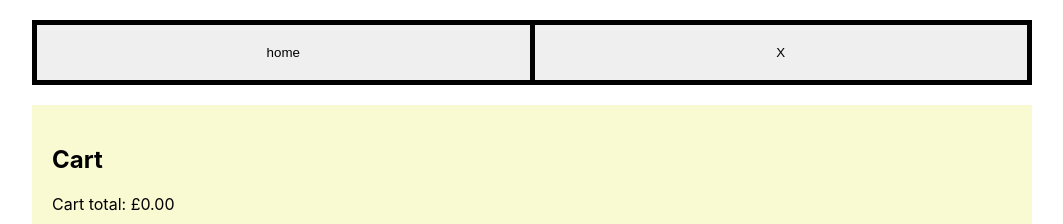
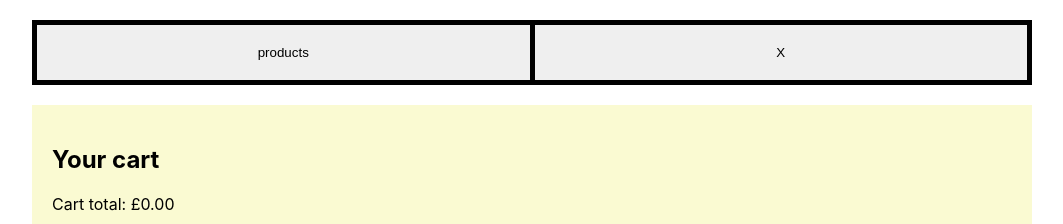
Before and after one commit to tyreer/store-exercise, a React (Create React App) app: page / in a window 1280 px wide. Both pictures are taken after a click on the button "cart". Shown: the top 224 px of the page, without its empty margins (108-1171 px from the left). Built offline with nearby package versions, Linux system fonts and the light colour scheme.

Commit message:
adjust product and cart item layout. add missing cart removal price update logic

```diff
--- a/src/Cart/Cart.js
+++ b/src/Cart/Cart.js
@@ -21,7 +21,7 @@ const Cart = ({ inventory, setInventory, cartContents, setCartContents }) => {
 
   return (
     <CartStyles>
-      <h1>Cart</h1>
+      <h1>Your cart</h1>
       {cartContents.map(product => (
         <CartItem
           key={product.id}
@@ -30,6 +30,8 @@ const Cart = ({ inventory, setInventory, cartContents, setCartContents }) => {
           inventory={inventory}
           cartContents={cartContents}
           setCartContents={setCartContents}
+          cartTotal={cartTotal}
+          setCartTotal={setCartTotal}
         />
       ))}
       <Voucher
--- a/src/CartItem/CartItem.js
+++ b/src/CartItem/CartItem.js
@@ -1,6 +1,6 @@
 import React from "react";
 import styled from "styled-components";
-import { updateItem, updateList } from "../utils/utils";
+import { updateItem, updateList, formatCurrency } from "../utils/utils";
 
 const CartItemStyles = styled.div`
   border: 1px solid darkgrey;
@@ -14,13 +14,13 @@ const CartItemStyles = styled.div`
   div {
     display: flex;
     justify-content: space-between;
-    margin-bottom: ${props => props.theme.gutter};
   }
 
   button {
-    width: 100px;
+    width: ${props => props.theme.buttonWidth};
     padding: 10px;
     margin-left: auto;
+    margin-top: ${props => props.theme.gutter};
     display: block;
     background: darkgray;
     color: white;
@@ -33,7 +33,9 @@ const CartItem = ({
   inventory,
   setInventory,
   cartContents,
-  setCartContents
+  setCartContents,
+  cartTotal,
+  setCartTotal
 }) => {
   const handleRemove = id => {
     const cartItemIndex = cartContents.findIndex(item => item.id === id);
@@ -58,14 +60,21 @@ const CartItem = ({
     const updatedCartContents = updateList(cartContents, cartItemIndex);
 
     setCartContents(updatedCartContents);
+    setCartTotal(
+      cartTotal -
+        cartContents[cartItemIndex].price * cartContents[cartItemIndex].quantity
+    );
   };
 
   return (
     <CartItemStyles>
       <h2>{product.name}</h2>
       <div>
+        <span>{product.category}</span>
+      </div>
+      <div>
         <span>{product.color}</span>
-        <span>{product.category}</span>
+        <span>{formatCurrency(product.price)}</span>
       </div>
       <span>{`Quantity: ${product.quantity}`}</span>
       <button
--- a/src/Layout/Layout.js
+++ b/src/Layout/Layout.js
@@ -5,7 +5,8 @@ import styled, { ThemeProvider } from "styled-components";
 const theme = {
   wideMedia: "min-width: 700px",
   maxWidth: "1000px",
-  gutter: "2rem"
+  gutter: "2rem",
+  buttonWidth: "100px"
 };
 
 const LayoutStyles = styled.div`
--- a/src/Nav/Nav.js
+++ b/src/Nav/Nav.js
@@ -22,7 +22,7 @@ const Nav = ({ setCartOpen, cartOpen }) => {
   return (
     <NavStyles>
       <NavButton onClick={() => setCartOpen(false)} type="button">
-        home
+        products
       </NavButton>
       <NavButton onClick={() => setCartOpen(!cartOpen)} type="button">
         {cartOpen ? "X" : "cart"}
--- a/src/ProductCard/ProductCard.js
+++ b/src/ProductCard/ProductCard.js
@@ -18,7 +18,7 @@ const ProductCardStyles = styled.div`
   }
 
   button {
-    width: 100px;
+    width: ${props => props.theme.buttonWidth};
     padding: 10px;
     margin-left: auto;
     display: block;
--- a/src/ProductList/ProductList.js
+++ b/src/ProductList/ProductList.js
@@ -18,6 +18,7 @@ const ProductList = ({
 }) => {
   return (
     <ProductListStyles>
+      <h1>Products</h1>
       {inventory.map(product => (
         <ProductCard
           key={product.id}
```
